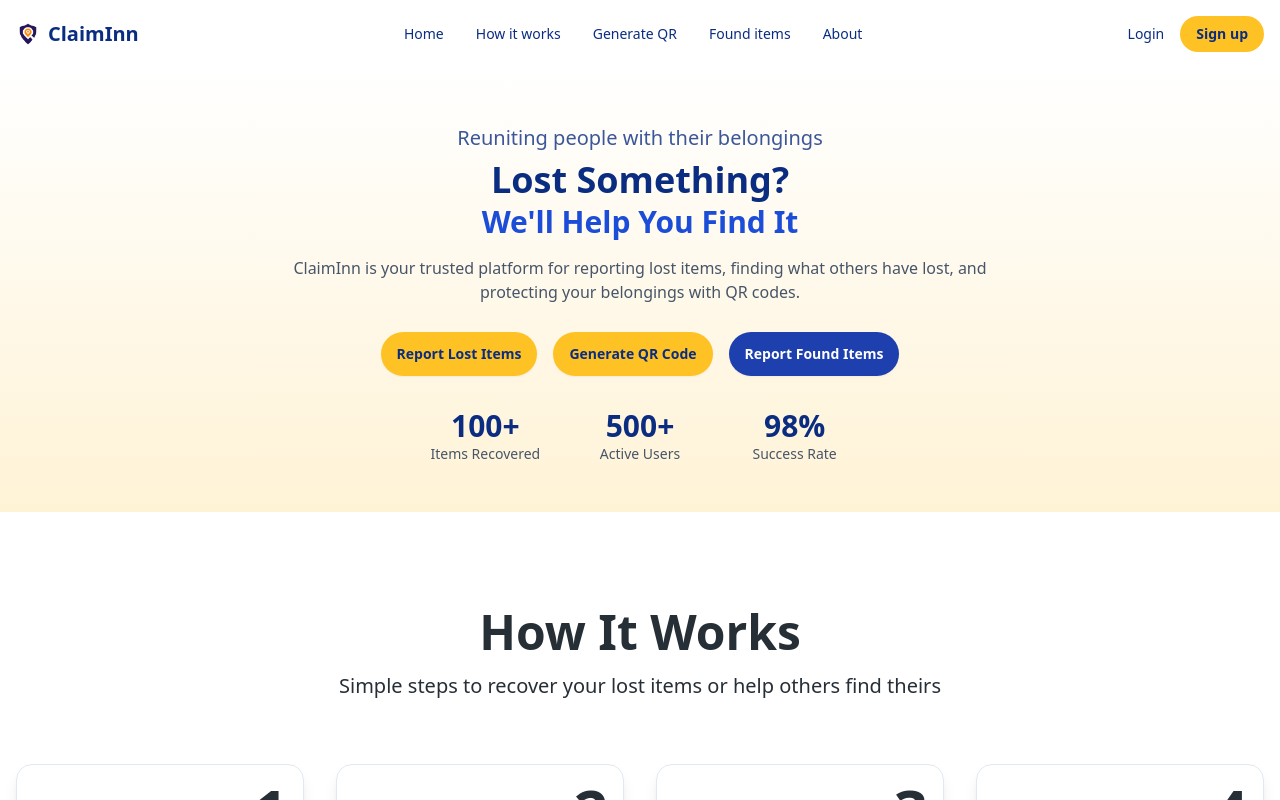
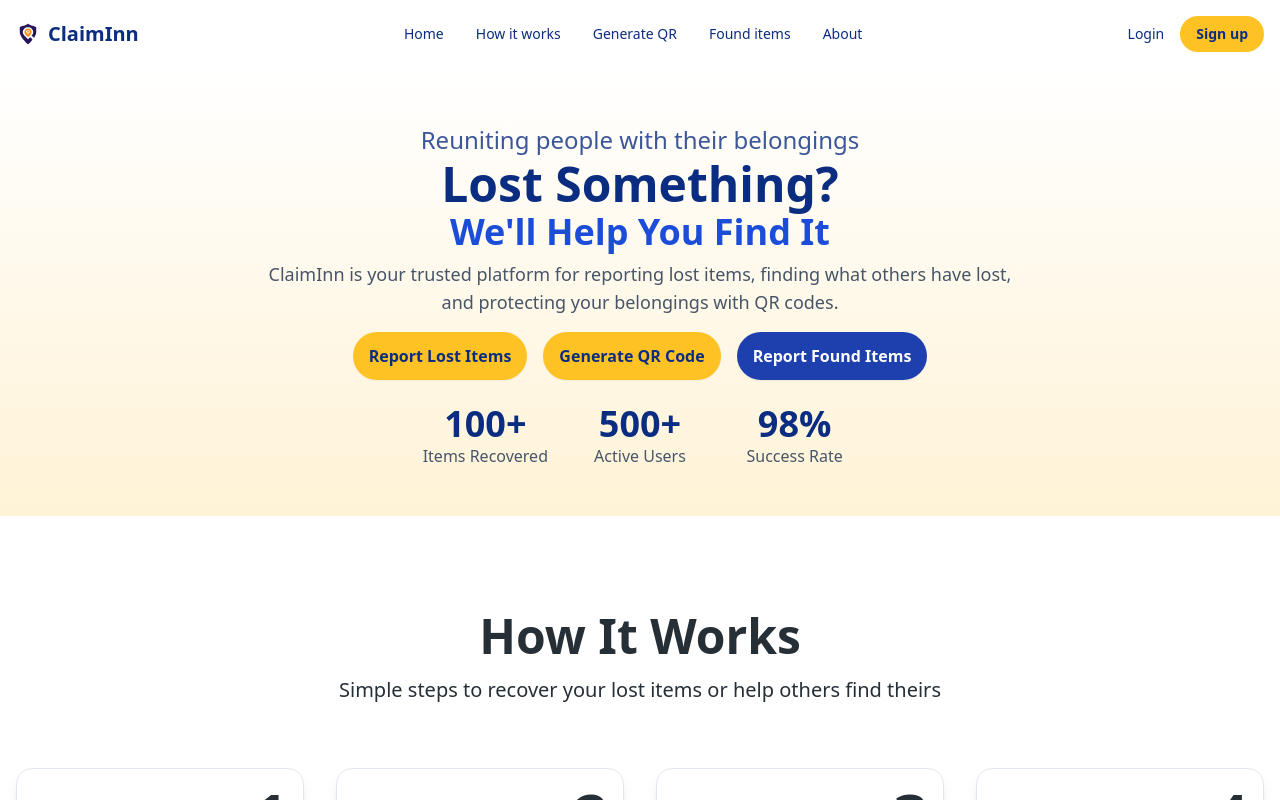
Before and after one commit to nikunj1221-max/claiminn-finder-qr, a React (Vite) app: page / in a window 1280 px wide. Both pictures are taken after typing "name@example.com", "Sample123" into the empty fields and a click on the button "Login". Shown: the top 800 px of the page. Built offline with nearby package versions, Linux system fonts and the light colour scheme.

Commit message:
hero updatedd

```diff
--- a/src/components/Hero.tsx
+++ b/src/components/Hero.tsx
@@ -1,79 +1,69 @@
-import { Button } from "@/components/ui/button";
-import { Search, QrCode } from "lucide-react";
-import { useEffect, useState } from "react";
-import lostFoundImg from "@/assets/lostfoundimg.png";
-
 import { Link } from "react-router-dom";
-// import { FiSearch, FiUpload } from "react-icons/fi";
-// import { LuQrCode } from "react-icons/lu";
 
 export default function Hero() {
+  const scrollToSection = (id: string) => {
+    const el = document.getElementById(id);
+    if (el) el.scrollIntoView({ behavior: "smooth", block: "start" });
+  };
+
   return (
     <section className="w-full bg-gradient-to-b from-white to-[#FFF3D6] min-h-[35vh] md:min-h-[45vh] lg:min-h-[50vh] flex items-center">
-      <div className="max-w-5xl mx-auto px-3 pt-3 pb-0 md:pt-8 md:pb-6">
-  {/* Card-like container */}
-    <div className="rounded-xl px-2 py-4 md:px-4 md:py-6 text-center">
-          {/* Heading */}
-          <p className="text-lg md:text-xl text-[#0B2D81]/80 font-medium">
+      <div className="max-w-5xl mx-auto px-2 pt-3 pb-0 md:px-4 md:pt-8 md:pb-6">
+        <div className="rounded-xl px-2 py-4 md:px-4 md:py-6 text-center">
+          <p className="text-xl md:text-2xl text-[#0B2D81]/80 font-medium">
             Reuniting people with their belongings
           </p>
 
-          <h1 className="mt-2 text-3xl md:text-4xl font-semibold text-[#0B2D81]">
+          <h1 className="mt-1 text-4xl md:text-5xl font-semibold text-[#0B2D81] leading-tight">
             Lost Something?
           </h1>
-          <h2 className="mt-1 text-2xl md:text-3xl font-semibold text-[#1C4DD8]">
+          <h2 className="mt-1 text-3xl md:text-4xl font-semibold text-[#1C4DD8] leading-tight">
             We&apos;ll Help You Find It
           </h2>
 
-          {/* Description */}
-          <p className="mx-auto mt-4 max-w-3xl text-sm md:text-base text-slate-600">
+          <p className="mx-auto mt-2 max-w-3xl text-base md:text-lg text-slate-600">
             ClaimInn is your trusted platform for reporting lost items, finding what others have lost,
             and protecting your belongings with QR codes.
           </p>
 
-          {/* CTA Buttons */}
-          <div className="mt-7 flex flex-col sm:flex-row items-center justify-center gap-3 sm:gap-4">
+          <div className="mt-4 flex flex-col sm:flex-row items-center justify-center gap-3 sm:gap-4">
             <Link
               to="/report-lost"
-              className="inline-flex items-center gap-2 rounded-full bg-[#FFC225] px-4 py-3 text-sm font-semibold text-[#0B2D81] shadow-sm hover:bg-[#ffb700] transition"
+              className="inline-flex items-center gap-2 rounded-full bg-[#FFC225] px-4 py-3 text-base font-semibold text-[#0B2D81] shadow-sm hover:bg-[#ffb700] transition"
             >
-              {/* <FiSearch className="text-[#0B2D81]" /> */}
               Report Lost Items
             </Link>
 
-            <Link
-              to="/generate-qr"
-              className="inline-flex items-center gap-2 rounded-full bg-[#FFC225] px-4 py-3 text-sm font-semibold text-[#0B2D81] shadow-sm hover:bg-[#ffb700] transition"
+            <button
+              onClick={() => scrollToSection("generate-qr")}
+              className="inline-flex items-center gap-2 rounded-full bg-[#FFC225] px-4 py-3 text-base font-semibold text-[#0B2D81] shadow-sm hover:bg-[#ffb700] transition"
             >
-              {/* <LuQrCode className="text-[#0B2D81]" /> */}
               Generate QR Code
-            </Link>
+            </button>
 
             <Link
               to="/report-found"
-              className="inline-flex items-center gap-2 rounded-full bg-[#1E3FAE] px-4 py-3 text-sm font-semibold text-white shadow-sm hover:opacity-90 transition"
+              className="inline-flex items-center gap-2 rounded-full bg-[#1E3FAE] px-4 py-3 text-base font-semibold text-white shadow-sm hover:opacity-90 transition"
             >
-              {/* <FiUpload /> */}
               Report Found Items
             </Link>
           </div>
 
-          {/* Stats */}
-          <div className="mt-8 grid grid-cols-3 gap-4 max-w-md mx-auto">
+          <div className="mt-6 grid grid-cols-3 gap-4 max-w-md mx-auto">
             <div className="text-center">
-              <div className="text-2xl md:text-3xl font-bold text-[#0B2D81]">100+</div>
-              <div className="text-xs md:text-sm text-slate-600">Items Recovered</div>
+              <div className="text-3xl md:text-4xl font-bold text-[#0B2D81]">100+</div>
+              <div className="text-sm md:text-base text-slate-600">Items Recovered</div>
             </div>
             <div className="text-center">
-              <div className="text-2xl md:text-3xl font-bold text-[#0B2D81]">500+</div>
-              <div className="text-xs md:text-sm text-slate-600">Active Users</div>
+              <div className="text-3xl md:text-4xl font-bold text-[#0B2D81]">500+</div>
+              <div className="text-sm md:text-base text-slate-600">Active Users</div>
             </div>
             <div className="text-center">
-              <div className="text-2xl md:text-3xl font-bold text-[#0B2D81]">98%</div>
-              <div className="text-xs md:text-sm text-slate-600">Success Rate</div>
+              <div className="text-3xl md:text-4xl font-bold text-[#0B2D81]">98%</div>
+              <div className="text-sm md:text-base text-slate-600">Success Rate</div>
             </div>
           </div>
-  </div>
+        </div>
       </div>
     </section>
   );
```
